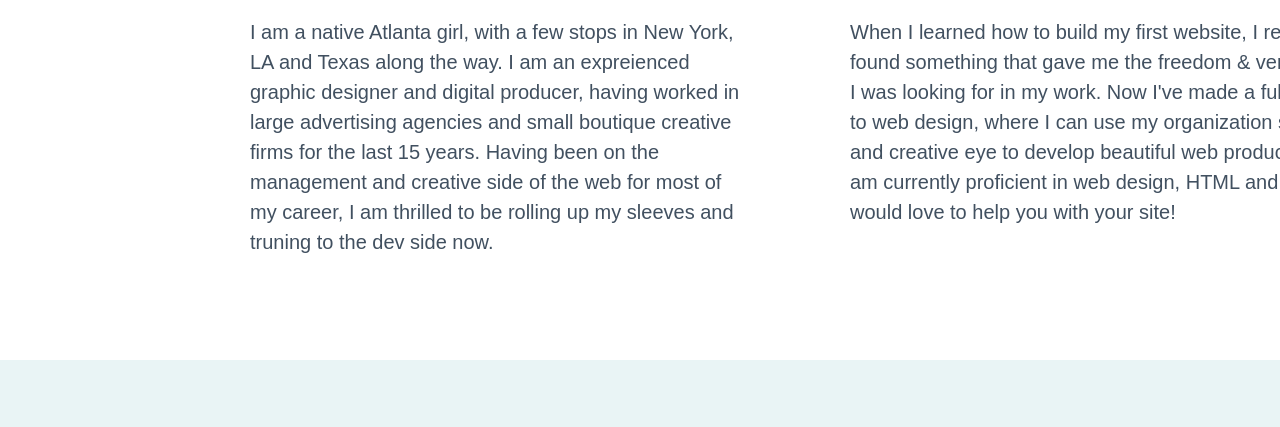
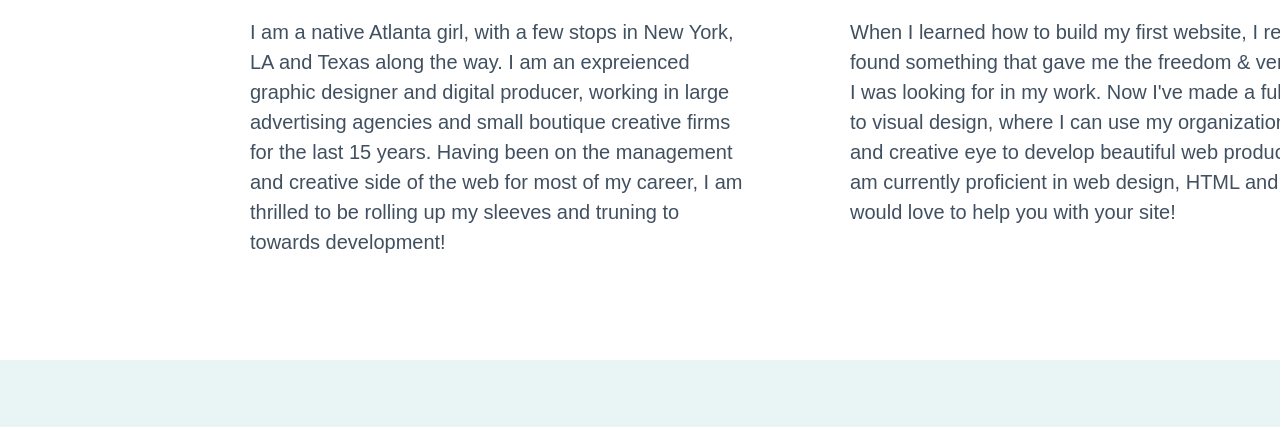
Before and after one commit to jess-mccormack/jm-dev-site, a plain HTML site: page index.html in a window 1280 px wide. Shown: the part 615-1042 px from the top of the page. Drawn offline with Linux system fonts and the light colour scheme; a web font is replaced by a local one.

Commit message:
About me edit

```diff
--- a/index.html
+++ b/index.html
@@ -37,11 +37,11 @@
             <div class="full-width">
                 <h2>A little bit about me</h2>
                 <div class="half-width">
-                    <p>I am a native Atlanta girl, with a few stops in New York, LA and Texas along the way. I am an expreienced graphic designer and digital producer, having worked in large advertising agencies and small boutique creative firms for the last 15 years. Having been on the management and creative side of the web for most of my career, I am thrilled to be rolling up my sleeves and truning to the dev side now. </p>
+                    <p>I am a native Atlanta girl, with a few stops in New York, LA and Texas along the way. I am an expreienced graphic designer and digital producer, working in large advertising agencies and small boutique creative firms for the last 15 years. Having been on the management and creative side of the web for most of my career, I am thrilled to be rolling up my sleeves and truning to towards development! </p>
                 </div>
 
                 <div class="half-width">
-                    <p>When I learned how to build my first website, I realized I found something that gave me the freedom &amp; versatility I was looking for in my work. Now I've made a full switch to web design, where I can use my organization skills and creative eye to develop beautiful web products. I am currently proficient in web design, HTML and CSS. I would love to help you with your site!</p>
+                    <p>When I learned how to build my first website, I realized I found something that gave me the freedom &amp; versatility I was looking for in my work. Now I've made a full switch to visual design, where I can use my organization skills and creative eye to develop beautiful web products. I am currently proficient in web design, HTML and CSS. I would love to help you with your site!</p>
                 </div>
             </div>
         </section>
```
